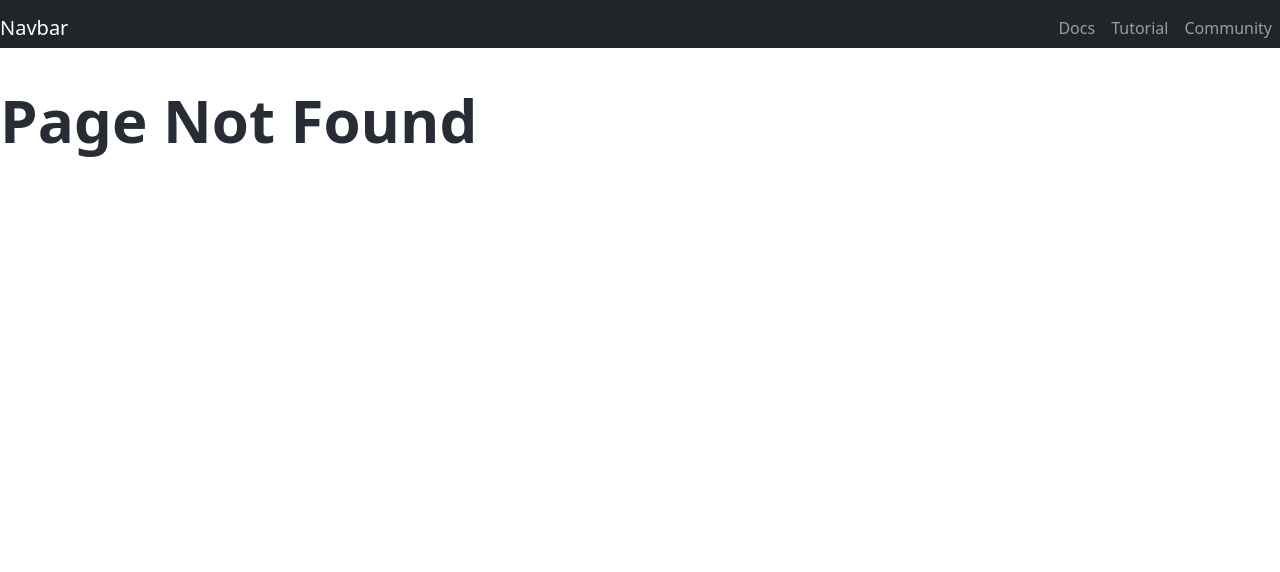
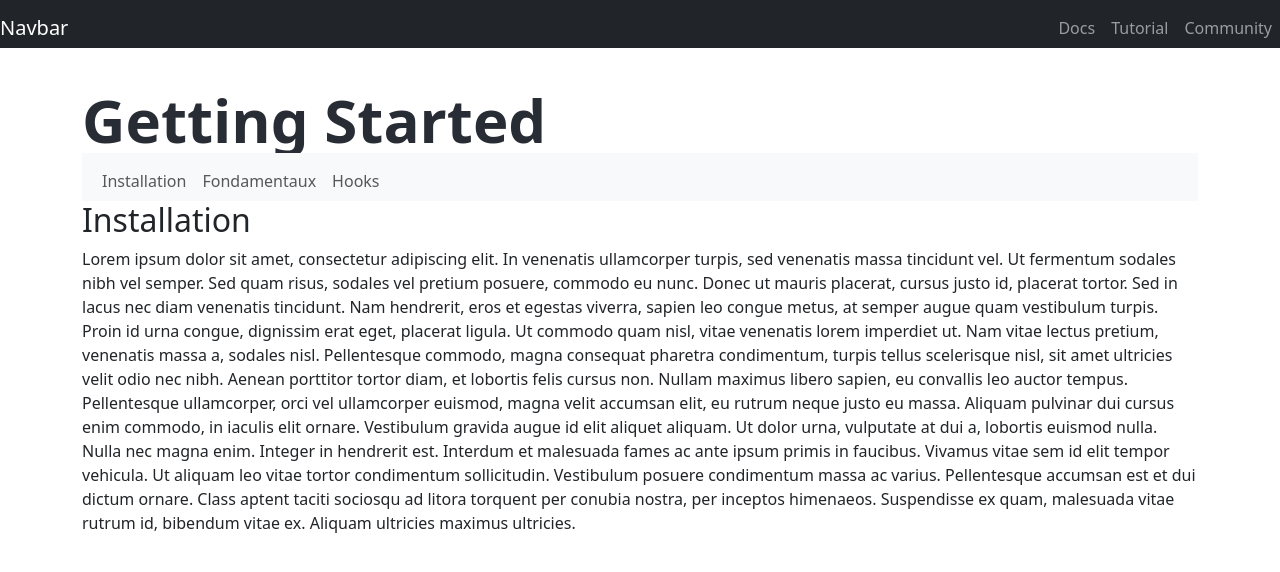
Before and after one commit to emmanuelMartin53/React-router, a React (Vite) app: page /docs/installation in a window 1280 px wide. Before the commit this address had no page. Shown: the top 572 px of the page. Built offline with nearby package versions, Linux system fonts and the light colour scheme.

Commit message:
ajout des routes nested installation, fondamentaux, hooks

```diff
--- a/src/App.jsx
+++ b/src/App.jsx
@@ -6,7 +6,11 @@ import Tutorial from "./components/Tutorial";
 import Community from "./components/Community";
 import Profile from "./components/Profile";
 import ErrorPage from "./components/ErrorPage";
+
+import Installation from "./components/Installation";
 import './App.css'
+import Hooks from "./components/Hooks";
+import Fondamentaux from "./components/Fondamentaux";
 
 const App = () => {
 
@@ -30,7 +34,11 @@ const App = () => {
         <Menu />
         <Routes>
           <Route path="/" element={<Navigate to="/docs" />}/>
-          <Route path="/docs" element={<Docs />}/>
+          <Route path="/docs" element={<Docs />}>
+            <Route path="installation" element={<Installation />}/>
+            <Route path="fondamentaux" element={<Fondamentaux />}/>
+            <Route path="hooks" element={<Hooks />}/>
+          </Route>
           <Route path="/tutorial" element={<Tutorial />}/>
           {/* <Route path="/tutorial" element={
             underconst.Tutorial ? (<Navigate to="/" />) : (<Tutorial />)
--- a/src/components/Docs.jsx
+++ b/src/components/Docs.jsx
@@ -1,20 +1,42 @@
-
-import { useNavigate } from "react-router-dom";
+import { Link, Outlet } from "react-router-dom";
+import Installation from "./Installation";
+import Fondamentaux from "./Fondamentaux";
+import Hooks from "./Hooks";
 
 
 const Docs = () => {
 
-  const navigate = useNavigate()
+  // const navigate = useNavigate()
 
   return (
     <div className="container">
       <h1>Getting Started</h1>
-      <button
+      {/* <button
         className="btn btn-primary"
         onClick={() => navigate("/tutorial", {replace: true})}
       >
         Vers Tutorials
-      </button>
+      </button> */}
+
+
+        <nav className="navbar navbar-expand-lg bg-body-tertiary">
+          <div className="container-fluid">
+            <div className="collapse navbar-collapse" id="navbarNav">
+              <ul className="navbar-nav">
+                <li class="nav-item">
+                  <Link className="nav-link" to="installation">Installation</Link>
+                </li>
+                <li className="nav-item">
+                  <Link className="nav-link" to="fondamentaux">Fondamentaux</Link>
+                </li>
+                <li className="nav-item">
+                  <Link className="nav-link" to="hooks">Hooks</Link>
+                </li>
+              </ul>
+            </div>
+          </div>
+        </nav>
+        <Outlet />
     </div>
   )
 }
--- /dev/null
+++ b/src/components/Fondamentaux.jsx
@@ -0,0 +1,23 @@
+
+
+const Fondamentaux = () => {
+  return (
+    <>
+      <h2>Fondamentaux</h2>
+      <p>
+        Proin hendrerit mi nec euismod dictum. Pellentesque finibus dignissim metus, nec feugiat metus pharetra et.
+        Suspendisse potenti. Aliquam erat volutpat. Nulla vel dui eu sapien posuere aliquet sed nec erat.
+        Aenean at mauris et nisi rutrum placerat. Morbi aliquam mi nec molestie tincidunt. Lorem ipsum dolor sit amet,
+        consectetur adipiscing elit. Quisque eget accumsan mi, vitae eleifend lorem. Phasellus a semper orci.
+        Maecenas non turpis vehicula, accumsan mi id, rutrum metus. Sed quis ex orci.
+
+        Nullam ac orci et magna malesuada consectetur. Cras ultrices massa dui, vel vehicula nunc rutrum id.
+        Phasellus posuere iaculis sem. Vivamus at dictum nulla. Mauris quis odio ipsum.
+        Maecenas sit amet odio ac dolor pretium ultricies at eu risus. Donec
+        placerat velit vitae nunc rhoncus, ac sodales dolor consequat.
+      </p>
+    </>
+  )
+}
+
+export default Fondamentaux
--- /dev/null
+++ b/src/components/Hooks.jsx
@@ -0,0 +1,20 @@
+
+
+const Hooks = () => {
+  return (
+    <>
+      <h2>Hooks</h2>
+      <p>
+        Proin aliquam ligula efficitur diam dignissim, at tristique mauris pretium.
+        Phasellus ac lobortis augue. Vivamus convallis eros eget sem tristique, non ultricies libero vehicula.
+        Morbi felis nisl, vestibulum dictum ornare sit amet, vestibulum id purus.
+        Quisque dignissim odio orci, id luctus ipsum congue rhoncus. Suspendisse potenti.
+        Sed lobortis, ex id imperdiet ultricies, ipsum nulla volutpat nunc, et iaculis ante dui quis justo.
+        Sed neque massa, auctor eget cursus ut, varius sed velit.
+        Orci varius natoque penatibus et magnis dis parturient montes, nascetur ridiculus mus.
+      </p>
+    </>
+  )
+}
+
+export default Hooks
--- /dev/null
+++ b/src/components/Installation.jsx
@@ -0,0 +1,32 @@
+
+
+const Installation = () => {
+  return (
+    <>
+      <h2>Installation</h2>
+      <p>
+        Lorem ipsum dolor sit amet, consectetur adipiscing elit. In venenatis ullamcorper turpis,
+        sed venenatis massa tincidunt vel. Ut fermentum sodales nibh vel semper. Sed quam risus,
+        sodales vel pretium posuere, commodo eu nunc. Donec ut mauris placerat, cursus justo id, placerat tortor.
+        Sed in lacus nec diam venenatis tincidunt. Nam hendrerit, eros et egestas viverra, sapien leo congue metus,
+        at semper augue quam vestibulum turpis. Proin id urna congue, dignissim erat eget, placerat ligula.
+        Ut commodo quam nisl, vitae venenatis lorem imperdiet ut. Nam vitae lectus pretium, venenatis massa a,
+        sodales nisl. Pellentesque commodo, magna consequat pharetra condimentum, turpis tellus scelerisque nisl,
+        sit amet ultricies velit odio nec nibh. Aenean porttitor tortor diam, et lobortis felis cursus non.
+         Nullam maximus libero sapien, eu convallis leo auctor tempus. Pellentesque ullamcorper,
+        orci vel ullamcorper euismod, magna velit accumsan elit, eu rutrum neque justo eu massa.
+
+        Aliquam pulvinar dui cursus enim commodo, in iaculis elit ornare.
+        Vestibulum gravida augue id elit aliquet aliquam. Ut dolor urna, vulputate at dui a,
+        lobortis euismod nulla. Nulla nec magna enim. Integer in hendrerit est.
+        Interdum et malesuada fames ac ante ipsum primis in faucibus.
+        Vivamus vitae sem id elit tempor vehicula. Ut aliquam leo vitae tortor condimentum sollicitudin.
+        Vestibulum posuere condimentum massa ac varius. Pellentesque accumsan est et dui dictum ornare.
+        Class aptent taciti sociosqu ad litora torquent per conubia nostra, per inceptos himenaeos.
+        Suspendisse ex quam, malesuada vitae rutrum id, bibendum vitae ex. Aliquam ultricies maximus ultricies.
+      </p>
+    </>
+  )
+}
+
+export default Installation
```
